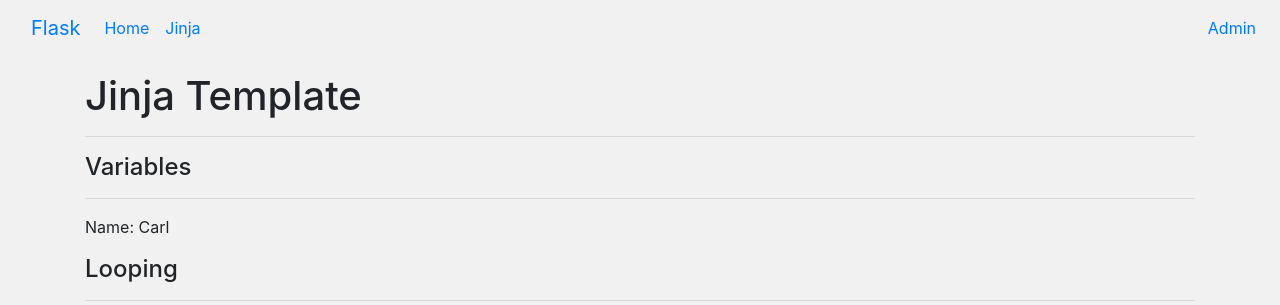
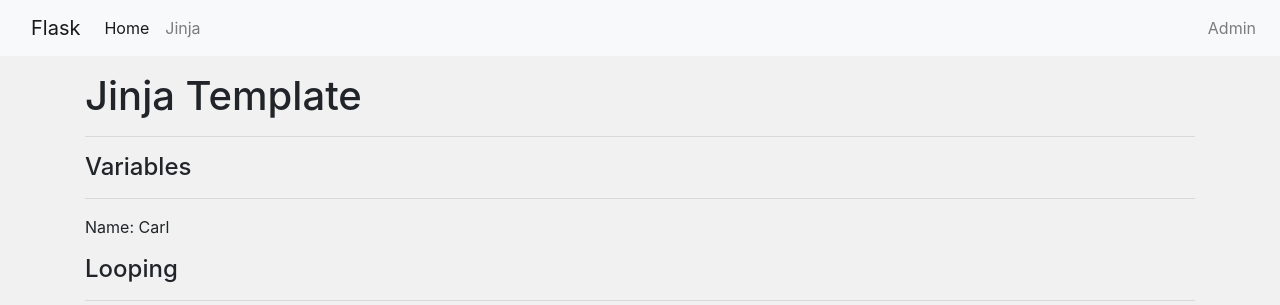
Before and after one commit to JuanCarlosDeJesus/API, a Flask app: page /jinja in a window 1280 px wide. Shown: the top 305 px of the page. Run offline with Flask 3, Linux system fonts and the light colour scheme.

Commit message:
Reedit Templates

```diff
--- a/Flask/app/templates/admin/templates/admin_template.html
+++ b/Flask/app/templates/admin/templates/admin_template.html
@@ -14,7 +14,7 @@
   </head>
   <body>
 
-    <nav class="navbar navbar-expand-lg bg-body-tertiary mb-3">
+    <nav class="navbar navbar-expand-lg navbar-light bg-light mb-3">
       <div class="container-fluid">
         <a class="navbar-brand" href="/admin/dashboard">Admin</a>
         <button class="navbar-toggler" type="button" data-bs-toggle="collapse" data-bs-target="#navbarNav" aria-controls="navbarNav" aria-expanded="false" aria-label="Toggle navigation">
@@ -40,7 +40,7 @@
           </li>
         </ul>
       </div>
-      </div>
+
 
     </nav>
 
--- a/Flask/app/templates/public/templates/public_template.html
+++ b/Flask/app/templates/public/templates/public_template.html
@@ -17,7 +17,7 @@
 
 <body>
 
-  <nav class="navbar navbar-expand-lg bg-body-tertiary mb-3">
+  <nav class="navbar navbar-expand-lg navbar-light bg-light mb-3">
     <div class="container-fluid">
       <a class="navbar-brand" href="/">Flask</a>
       <button class="navbar-toggler" type="button" data-bs-toggle="collapse" data-bs-target="#navbarNav"
@@ -44,7 +44,7 @@
         </li>
       </ul>
     </div>
-    </div>
+
 
   </nav>
 
```
